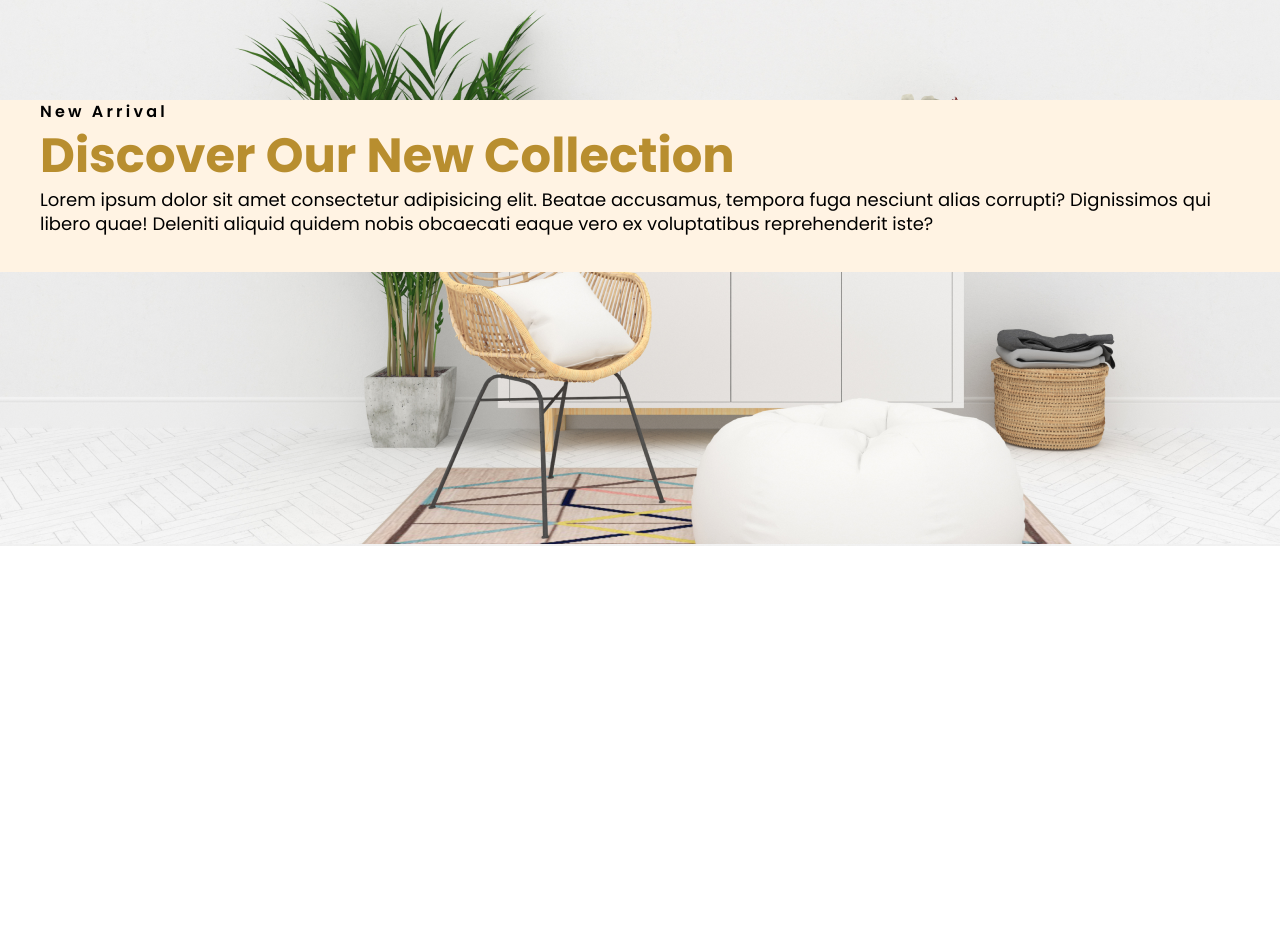
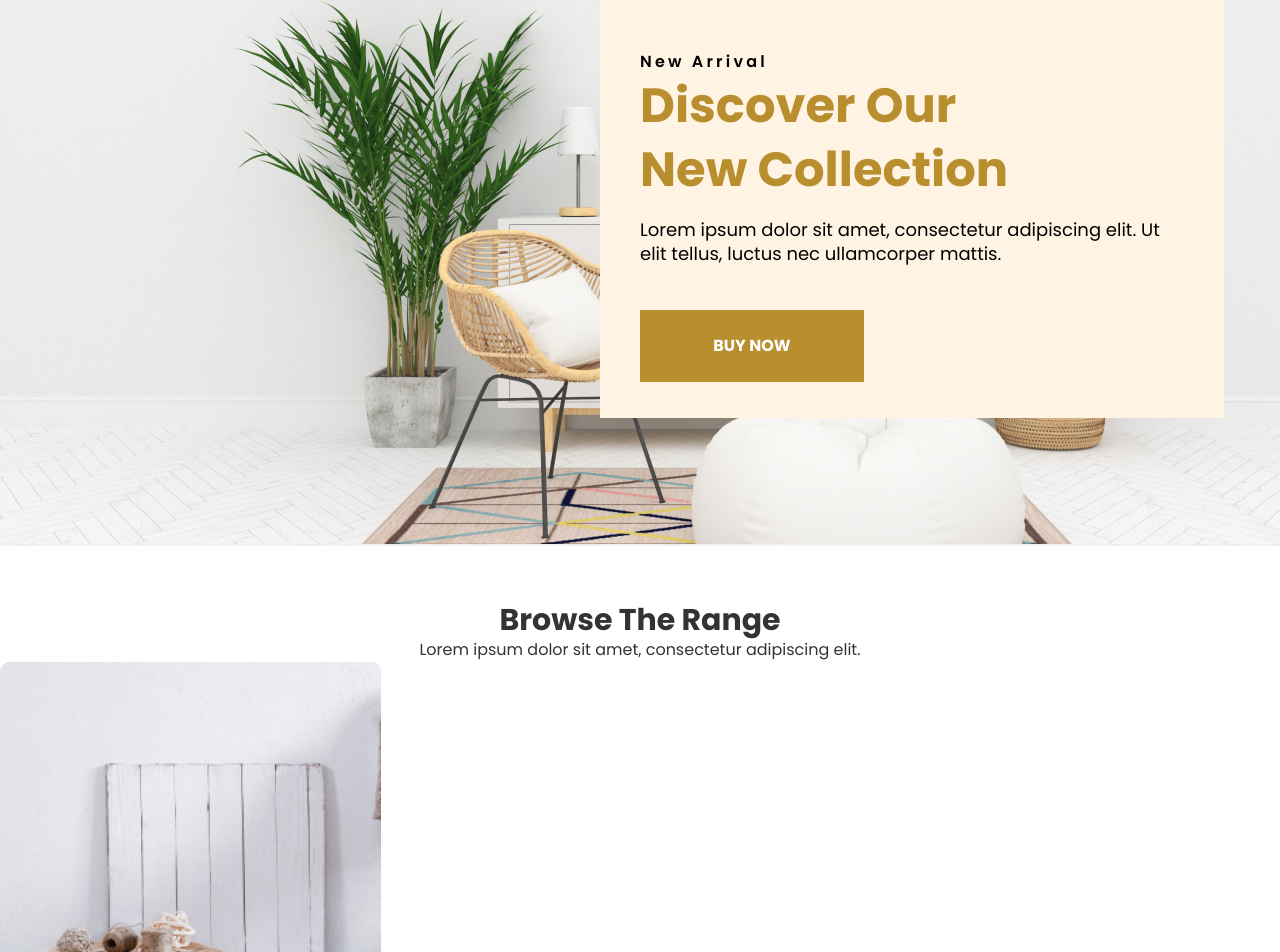
Before and after one commit to JoaoVitorWinter/ReplicaReact, a React (Vite) app: page / in a window 1280 px wide. Shown: the part 278-1230 px from the top of the page. Before the commit the page ends 824 px from the top, so only its background shows below. Built offline with nearby package versions, Linux system fonts and the light colour scheme.

Commit message:
Banner finalizado | 11/10 16:45

```diff
--- a/src/App.jsx
+++ b/src/App.jsx
@@ -1,6 +1,7 @@
 import './App.css';
 import Header from "./components/Header";
 import Banner from "./components/Banner";
+import SectionCategorias from './components/SectionCategorias';
 
 function App() {
 
@@ -8,6 +9,7 @@ function App() {
     <>
       <Header></Header>
       <Banner></Banner>
+      <SectionCategorias></SectionCategorias>
     </>
   )
 }
--- a/src/components/Banner/index.jsx
+++ b/src/components/Banner/index.jsx
@@ -2,11 +2,18 @@ import "./Banner.css";
 
 export default function Banner() {
     return (
-        <section className="bg-banner w-full h-720 font-poppins text-black flex items-center justify-end">
-            <div className="bg-secundaria px-10 pt-15 pb-9">
-                <p className="tracking-3 font-semibold text-base">New Arrival</p>
-                <h2 className="text-primaria text-5xl font-bold leading-largo">Discover Our New Collection</h2>
-                <p className="text-lg font-normal leading-6">Lorem ipsum dolor sit amet consectetur adipisicing elit. Beatae accusamus, tempora fuga nesciunt alias corrupti? Dignissimos qui libero quae! Deleniti aliquid quidem nobis obcaecati eaque vero ex voluptatibus reprehenderit iste?</p>
+        <section className="bg-banner w-full h-720 font-poppins text-black flex items-start justify-end px-14 pt-40">
+            <div className="flex flex-col bg-secundaria px-10 pt-16 pb-9">
+                <p className="tracking-3 font-semibold text-base">
+                    New Arrival
+                </p>
+                <h2 className="text-primaria text-5xl font-bold leading-largo w-96">
+                    Discover Our New Collection
+                </h2>
+                <p className="text-lg font-normal leading-6 mt-4 w-544">
+                    Lorem ipsum dolor sit amet, consectetur adipiscing elit. Ut elit tellus, luctus nec ullamcorper mattis.
+                </p>
+                <a className="bg-primaria text-white font-bold text-base w-56 py-6 mt-11 text-center" href="#">BUY NOW</a>
             </div>
         </section>
     )
--- /dev/null
+++ b/src/components/CardCategoria/index.jsx
@@ -0,0 +1,8 @@
+export default function CardCategoria(props) {
+    return (
+        <div>
+            <img src={props.imagem} alt="Imagem de móveis"/>
+            <p>{props.texto}</p>
+        </div>
+    );
+}
--- /dev/null
+++ b/src/components/SectionCategorias/index.jsx
@@ -0,0 +1,20 @@
+import CardCategoria from "../CardCategoria";
+
+export default function SectionCategorias() {
+    return (
+        <section className="font-poppins text-preto mt-14">
+            <div className="text-center">
+                <h3 className="font-bold text-3xl">
+                    Browse The Range
+                </h3>
+                <p className="text-cinza">
+                    Lorem ipsum dolor sit amet, consectetur adipiscing elit.
+                </p>
+            </div>
+
+            <div>
+                <CardCategoria texto="Dining" imagem="./images/dining.png"></CardCategoria>
+            </div>
+        </section>
+    );
+}
--- a/tailwind.config.js
+++ b/tailwind.config.js
@@ -16,6 +16,9 @@ export default {
       height: {
         '720': "45rem",
       },
+      width: {
+        "544": "34rem",
+      },
       letterSpacing: {
         "3": "0.2em",
       },
@@ -26,6 +29,7 @@ export default {
       },
       backgroundColor: {
         "preto": "#333",
+        "cinza": "#666",
         "primaria": "#B88E2F",
         "secundaria": "#FFF3E3",
       },
```
Also changed, not shown: public/images/dining.png (added).
